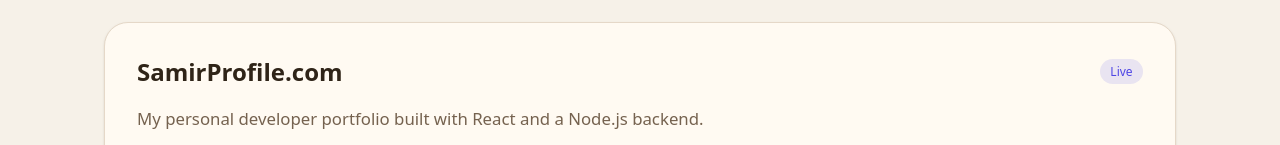
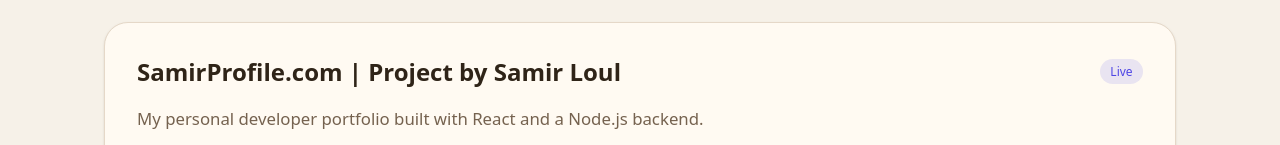
Before and after one commit to samirloul/react_portofolio, a React (Vite) app: page /projects/1 in a window 1280 px wide. Shown: the part 192-337 px from the top of the page. Built offline with nearby package versions, Linux system fonts and the light colour scheme; no server answers.

Commit message:
seo: improve project detail titles and metadata

```diff
--- a/src/pages/ProjectDetail.jsx
+++ b/src/pages/ProjectDetail.jsx
@@ -117,7 +117,7 @@
       <article className="project-detail" style={{ background: "var(--bg-card)", border: "1px solid var(--border-soft)", borderRadius: "24px", boxShadow: "var(--shadow-soft)", overflow: "hidden" }}>
         <div style={{ padding: "2rem" }}>
           <div style={{ display: "flex", justifyContent: "space-between", alignItems: "center", gap: "1rem", flexWrap: "wrap", marginBottom: "1rem" }}>
-            <h1 style={{ margin: 0 }}>{project.title}</h1>
+            <h1 style={{ margin: 0 }}>{project.title} | Project by Samir Loul</h1>
             <span className="tag-pill" style={{ background: "rgba(79, 70, 229, 0.12)", color: "var(--primary)" }}>{project.status}</span>
           </div>
 
```
